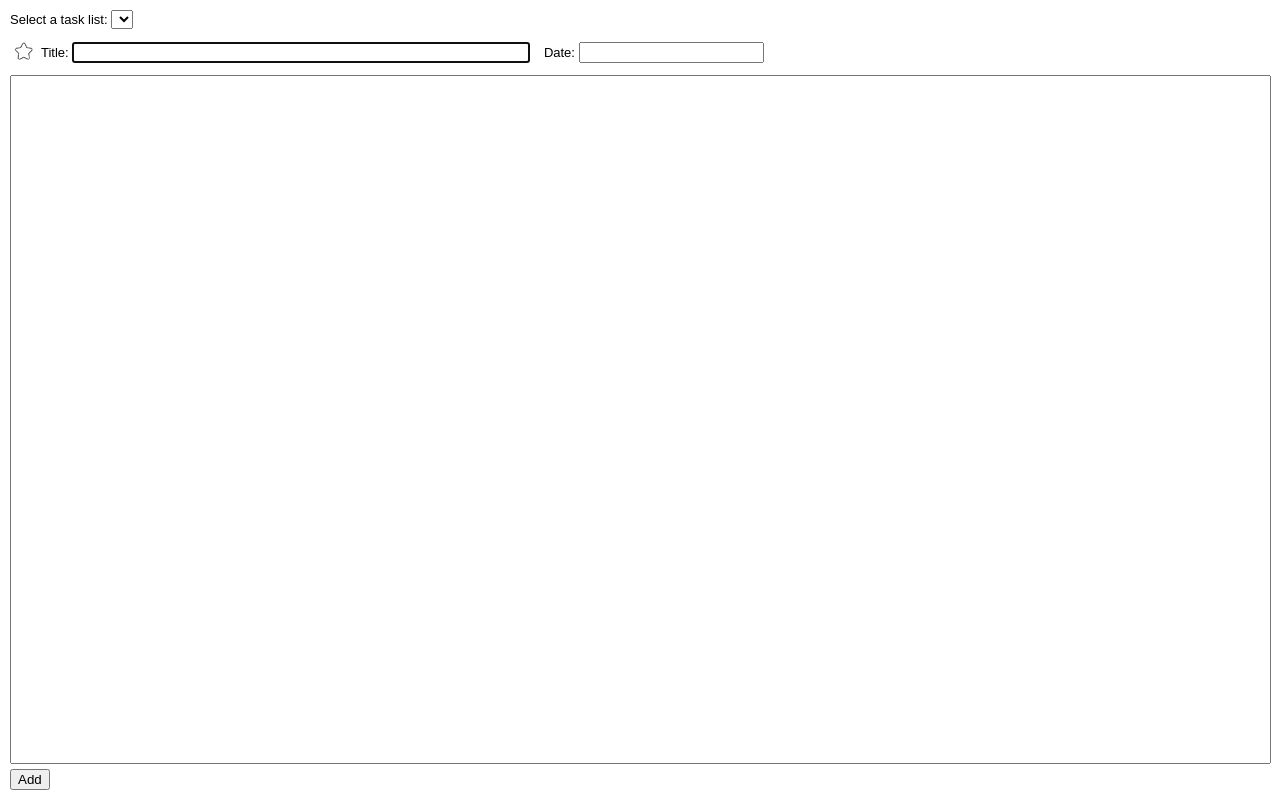
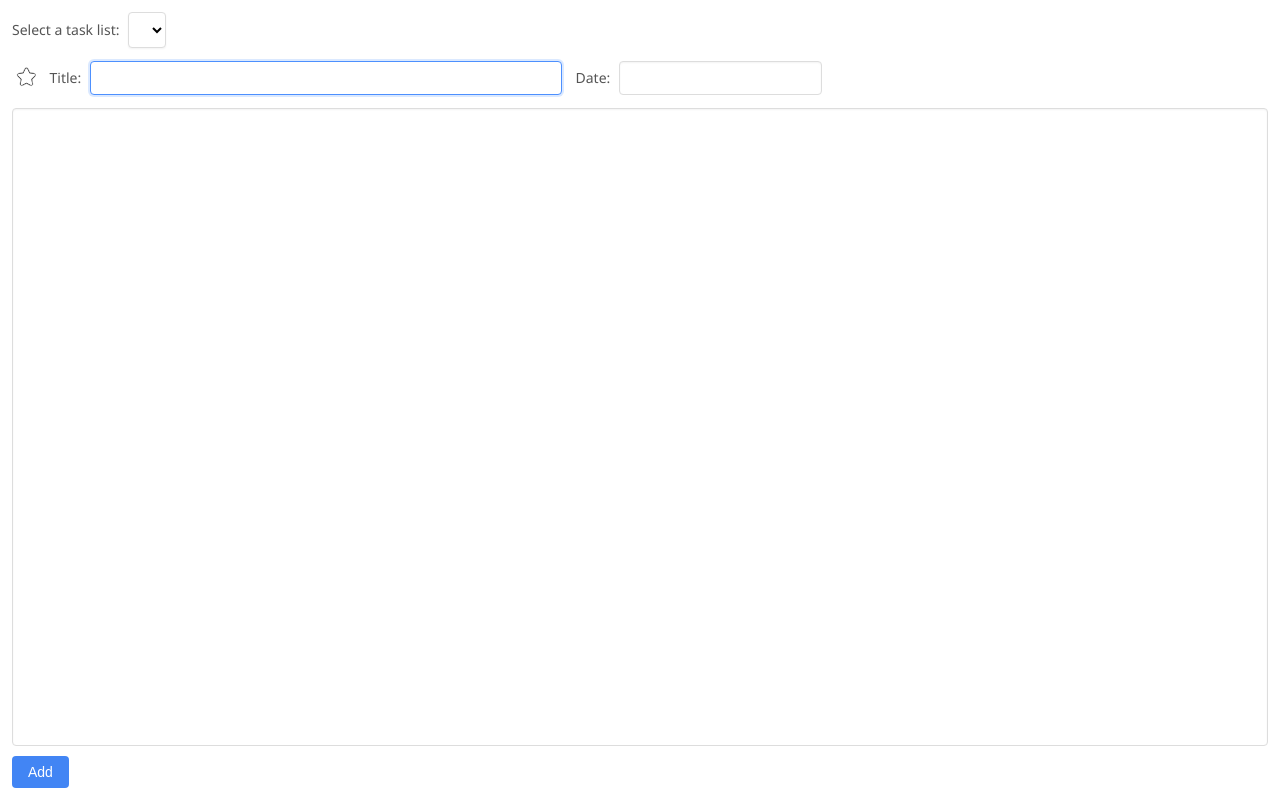
Before and after one commit to geoff604/ms-todo-bookmarklet, a PHP site: page / in a window 1280 px wide. Run offline with PHP 8.4, Linux system fonts and the light colour scheme; data that the repository does not hold is empty; some libraries are stand-ins or nearby versions.

Commit message:
Update css styles to make the popup look more modern and clean
Now the UI looks much better!

```diff
--- a/src/index.php
+++ b/src/index.php
@@ -9,51 +9,114 @@
 <style>
   body {
     width: 100%;
-    font-family: Arial, sans-serif;
-    font-size: 13px;
-    margin: 0px;
-    padding: 0px;
+    font-family: 'Segoe UI', Roboto, 'Helvetica Neue', Arial, sans-serif;
+    font-size: 14px;
+    margin: 0;
+    padding: 0;
+    color: #333;
+    background-color: #f9f9f9;
   }
+
   #tasks-panel {
-    margin-top: 10px;
+    margin-top: 8px;
   }
+
   #tasks {
     padding: 0;
     list-style-type: none;
   }
+
   #tasklist {
-     margin-bottom:5px;
+    margin-bottom: 5px;
+    padding: 8px;
+    border: 1px solid #ddd;
+    border-radius: 4px;
+    background-color: #fff;
+    box-shadow: 0 1px 2px rgba(0,0,0,0.05);
+    font-size: 14px;
+    width: auto;
   }
+
+  #tasklist:focus {
+    border-color: #4d90fe;
+    outline: none;
+    box-shadow: 0 0 0 2px rgba(77,144,254,0.2);
+  }
+
   #task-title {
     width: 450px;
+    padding: 8px 10px;
+    border: 1px solid #ddd;
+    border-radius: 4px;
+    font-size: 14px;
+    box-shadow: inset 0 1px 2px rgba(0,0,0,0.05);
+    transition: border-color 0.15s ease-in-out, box-shadow 0.15s ease-in-out;
   }
+
+  #task-title:focus {
+    border-color: #4d90fe;
+    outline: none;
+    box-shadow: 0 0 0 2px rgba(77,144,254,0.2);
+  }
+
   #task-note {
     flex-grow: 1;
-    width: 100%;
     margin-top: 5px;
     resize: none;
+    padding: 10px;
+    border: 1px solid #ddd;
+    border-radius: 4px;
+    font-size: 14px;
+    font-family: inherit;
+    box-shadow: inset 0 1px 2px rgba(0,0,0,0.05);
+    transition: border-color 0.15s ease-in-out, box-shadow 0.15s ease-in-out;
   }
+
+  #task-note:focus {
+    border-color: #4d90fe;
+    outline: none;
+    box-shadow: 0 0 0 2px rgba(77,144,254,0.2);
+  }
+
   #outer {
     display: flex;
     flex-direction: column;
     width: 100%;
     height: 100%;
-    padding: 10px;
-    padding-right: 15px;
+    padding: 12px;
     position: absolute;
     box-sizing: border-box;
+    background-color: #fff;
+    box-shadow: 0 2px 10px rgba(0,0,0,0.1);
   }
+
   .fixed-container {
     flex-shrink: 0;
   }
+
   #form-container {
     display: flex;
     flex-direction: column;
     flex-grow: 1;
+    margin-bottom: 10px;
   }
+
   #add-button {
-    margin-top: 5px;
+    padding: 8px 16px;
+    background-color: #4285f4;
+    color: white;
+    border: none;
+    border-radius: 4px;
+    cursor: pointer;
+    font-weight: 500;
+    font-size: 14px;
+    transition: background-color 0.2s ease;
   }
+
+  #add-button:hover {
+    background-color: #3367d6;
+  }
+
   input.star {
     border: 0;
     width: 1px;
@@ -64,9 +127,11 @@
     clip: rect(1px, 1px, 1px, 1px);
     opacity: 0;
   }
+
   label.star {
     color: #C8C8C8;
   }
+
   label.star:before {
     font: var(--fa-font-solid);
     text-rendering: auto;
@@ -81,15 +146,46 @@
     -moz-user-select: none;
     user-select: none;
   }
+
   input.star:checked ~ label.star:before {
     color: #FFC107;
     text-shadow: none;
   }
+
+  input.star:focus ~ label.star:before {
+    border-color: #4d90fe;
+    outline: none;
+    box-shadow: 0 0 0 2px rgba(77,144,254,0.2);
+  }
+
   .inline-label-input {
     display: inline-block;
     margin-right: 10px;
-    margin-bottom: 5px;
+    margin-bottom: 8px;
+    align-items: center;
   }
+
+  label {
+    font-weight: 500;
+    color: #555;
+    margin-right: 5px;
+  }
+
+  #task-date {
+    padding: 8px 10px;
+    border: 1px solid #ddd;
+    border-radius: 4px;
+    font-size: 14px;
+    box-shadow: inset 0 1px 2px rgba(0,0,0,0.05);
+    transition: border-color 0.15s ease-in-out, box-shadow 0.15s ease-in-out;
+  }
+
+  #task-date:focus {
+    border-color: #4d90fe;
+    outline: none;
+    box-shadow: 0 0 0 2px rgba(77,144,254,0.2);
+  }
+
 </style>
 </head>
 <body>
```
